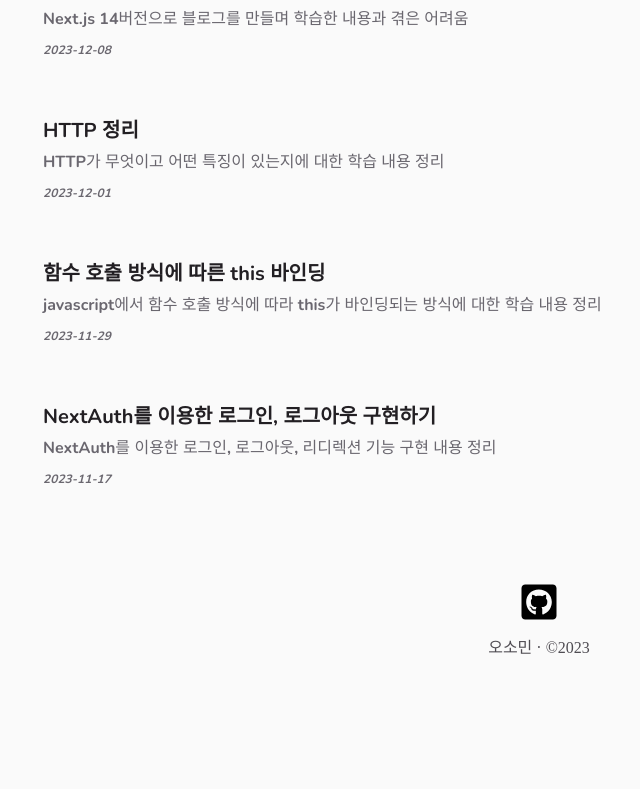
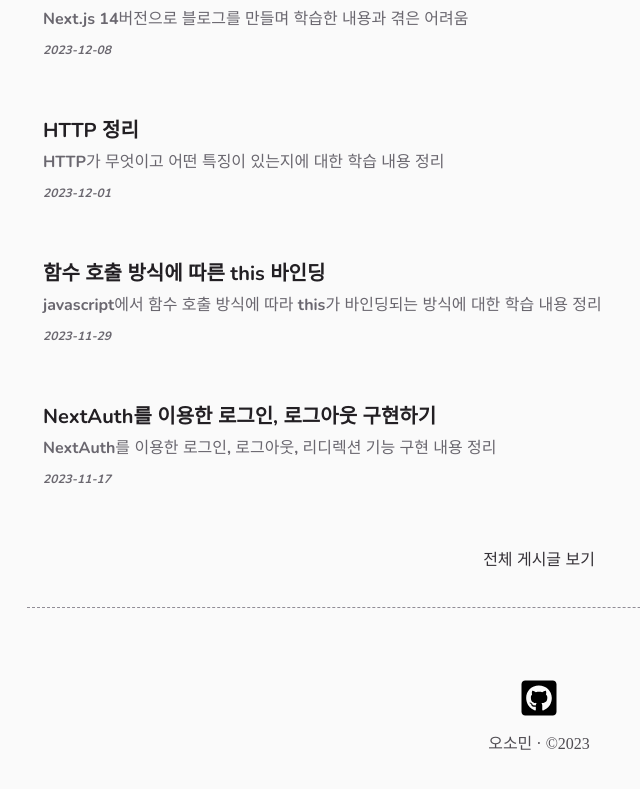
Before and after one commit to somin00/somin-blog, a Next.js app: page / in a window 1280 px wide. Shown: the part 647-1436 px from the top of the page, without its empty margins (101-741 px from the left). Before the commit the page ends 1340 px from the top, so only its background shows below. Built offline with nearby package versions, Linux system fonts and the light colour scheme.

Commit message:
style: 최근 게시물에 전체 블로그 글 링크 추가

```diff
--- a/src/app/components/HomePage/RecentPosts.module.css
+++ b/src/app/components/HomePage/RecentPosts.module.css
@@ -10,6 +10,15 @@
   color: var(--color-grey-800);
 }
 
+.link {
+  display: flex;
+  justify-content: center;
+  color: var(--color-grey-800);
+  margin-top: var(--size-10);
+  padding-bottom: var(--size-10);
+  border-bottom: 1px dashed var(--color-grey-400);
+}
+
 @media (min-width: 768px) {
   .latest h2 {
     font-size: var(--size-6);
--- a/src/app/components/HomePage/RecentPosts.tsx
+++ b/src/app/components/HomePage/RecentPosts.tsx
@@ -1,3 +1,4 @@
+import Link from "next/link";
 import { Posts } from "../../../../types";
 import PostsContainer from "../Posts/PostsContainer";
 import styles from "./RecentPosts.module.css";
@@ -7,6 +8,9 @@
     <section className={styles.latest}>
       <h2>최근 게시글</h2>
       <PostsContainer posts={posts} />
+      <Link href="/posts" className={styles.link}>
+        전체 게시글 보기
+      </Link>
     </section>
   );
 }
```
